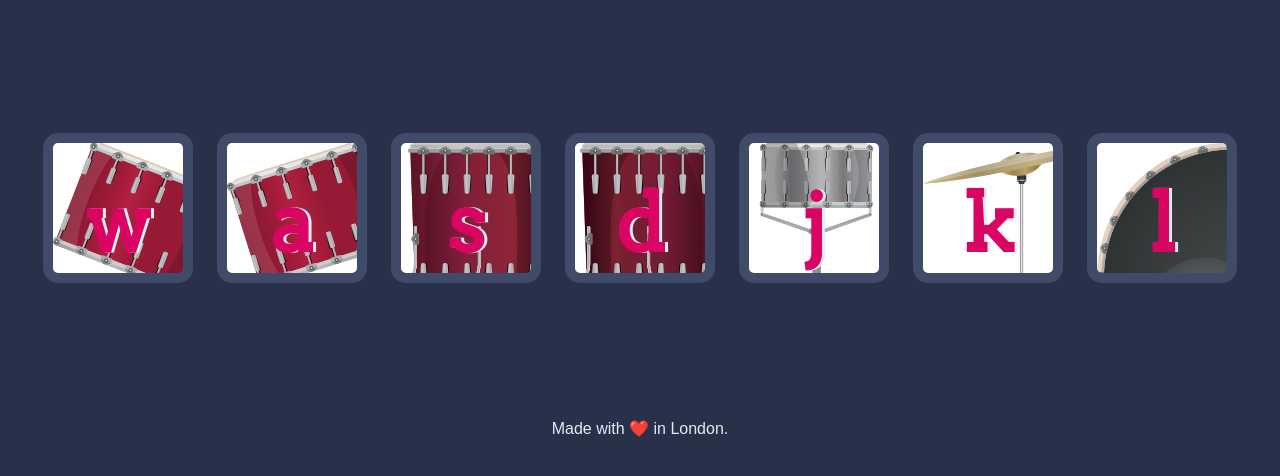
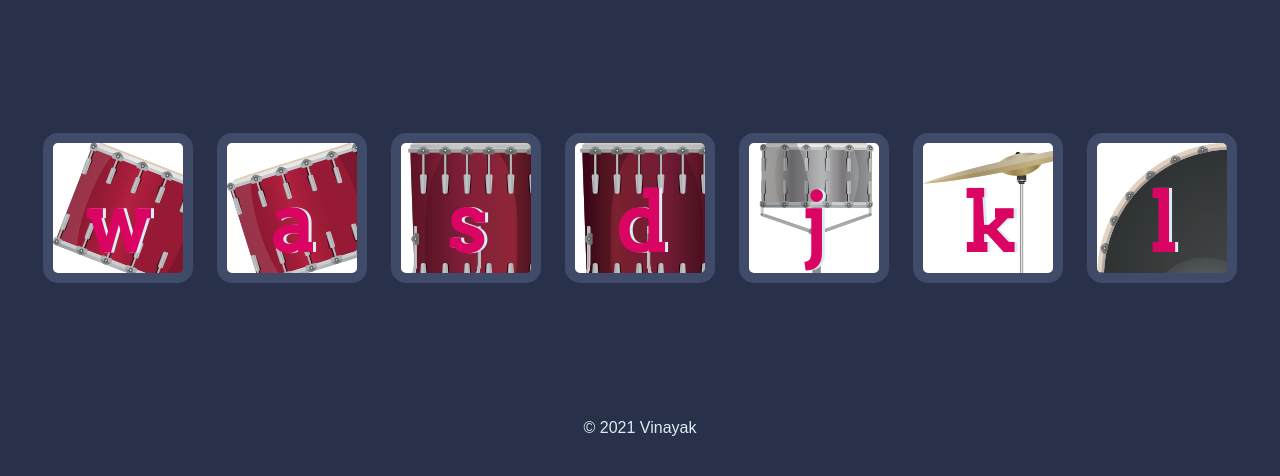
Before and after one commit to vinayakdandin1/drumKit, a plain HTML site: page index.html in a window 1280 px wide. Shown: the part 156-632 px from the top of the page. Drawn offline with Linux system fonts and the light colour scheme.

Commit message:
updated footer

```diff
--- a/index.html
+++ b/index.html
@@ -26,6 +26,6 @@
   </body>
 
   <footer>
-    Made with ❤️ in London.
+    &copy 2021 Vinayak
   </footer>
 </html>
```
